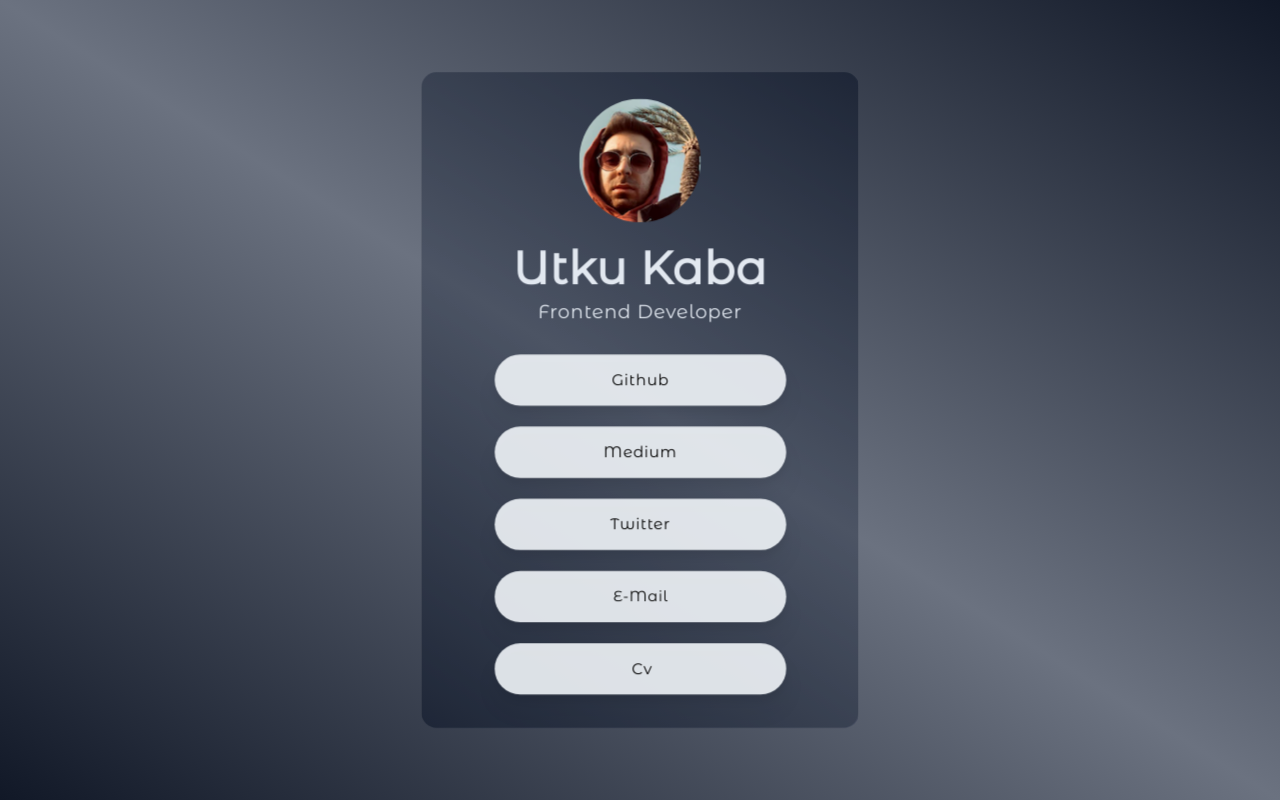
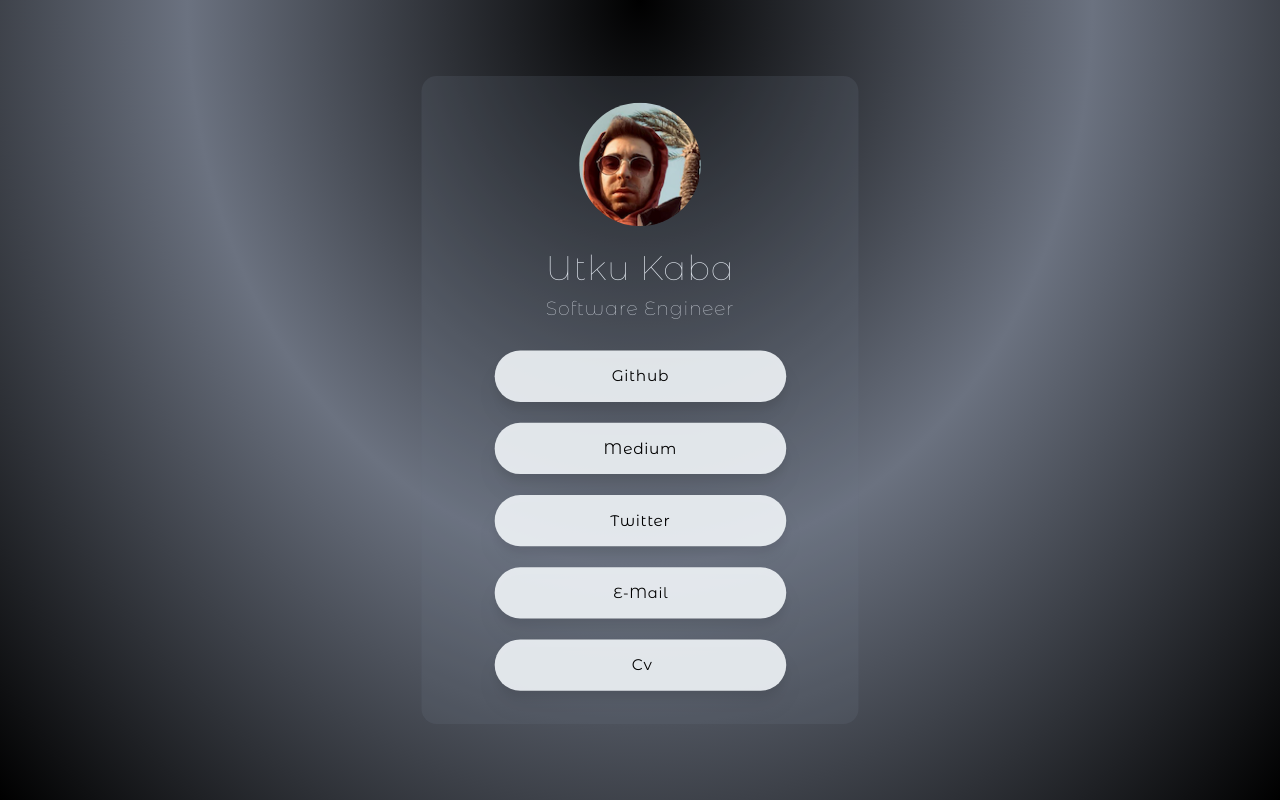
Before and after one commit to utqkaba/personalCard, a React (Vite) app: page / in a window 1280 px wide. Built offline with nearby package versions, Linux system fonts and the light colour scheme; a web font is replaced by a local one.

Commit message:
design update

```diff
--- a/src/components/Header.jsx
+++ b/src/components/Header.jsx
@@ -5,8 +5,8 @@
   return (
     <div className='card-header text-center p-3'>
       {/* <img src={Image} alt="" /> */}
-      <span className='text-5xl font-semibold text-slate-200'>Utku Kaba</span>
-      <p className='text-slate-200 text-xl mt-2'>Frontend Developer</p>
+      <span className='text-4xl font-extralight text-slate-200'>Utku Kaba</span>
+      <p className='text-slate-200 text-xl font-extralight mt-2'>Software Engineer</p>
     </div>
   )
 }
--- a/src/index.css
+++ b/src/index.css
@@ -2,5 +2,5 @@
 @tailwind components;
 @tailwind utilities;
 body {
-  @apply bg-gradient-to-bl from-gray-900 via-gray-500 to-gray-900;
+  @apply bg-[radial-gradient(ellipse_at_top,_var(--tw-gradient-stops))] from-black via-gray-500 to-black;
 }
--- a/src/main.jsx
+++ b/src/main.jsx
@@ -10,7 +10,7 @@
 ReactDOM.createRoot(document.getElementById('root')).render(
   <React.StrictMode>
     <div className='flex justify-center items-center h-screen scale-90 sm:scale-95 md:scale-95 lg:scale-95 xl:scale-95 2xl:scale-95 font-libre tracking-wider'>
-      <div className='card backdrop-contrast-125 bg-gray-900 bg-opacity-30 px-8 py-4 rounded-2xl w-[90%] sm:w-[70%] md:w-[50%] lg:w-[42%] xl:w-[36%] 2xl:w-[30%]'>
+      <div className='card bg-gray-500 bg-opacity-20 px-8 py-4 rounded-2xl w-[90%] sm:w-[70%] md:w-[50%] lg:w-[42%] xl:w-[36%] 2xl:w-[30%]'>
 
         <img
           src={Image}
```
